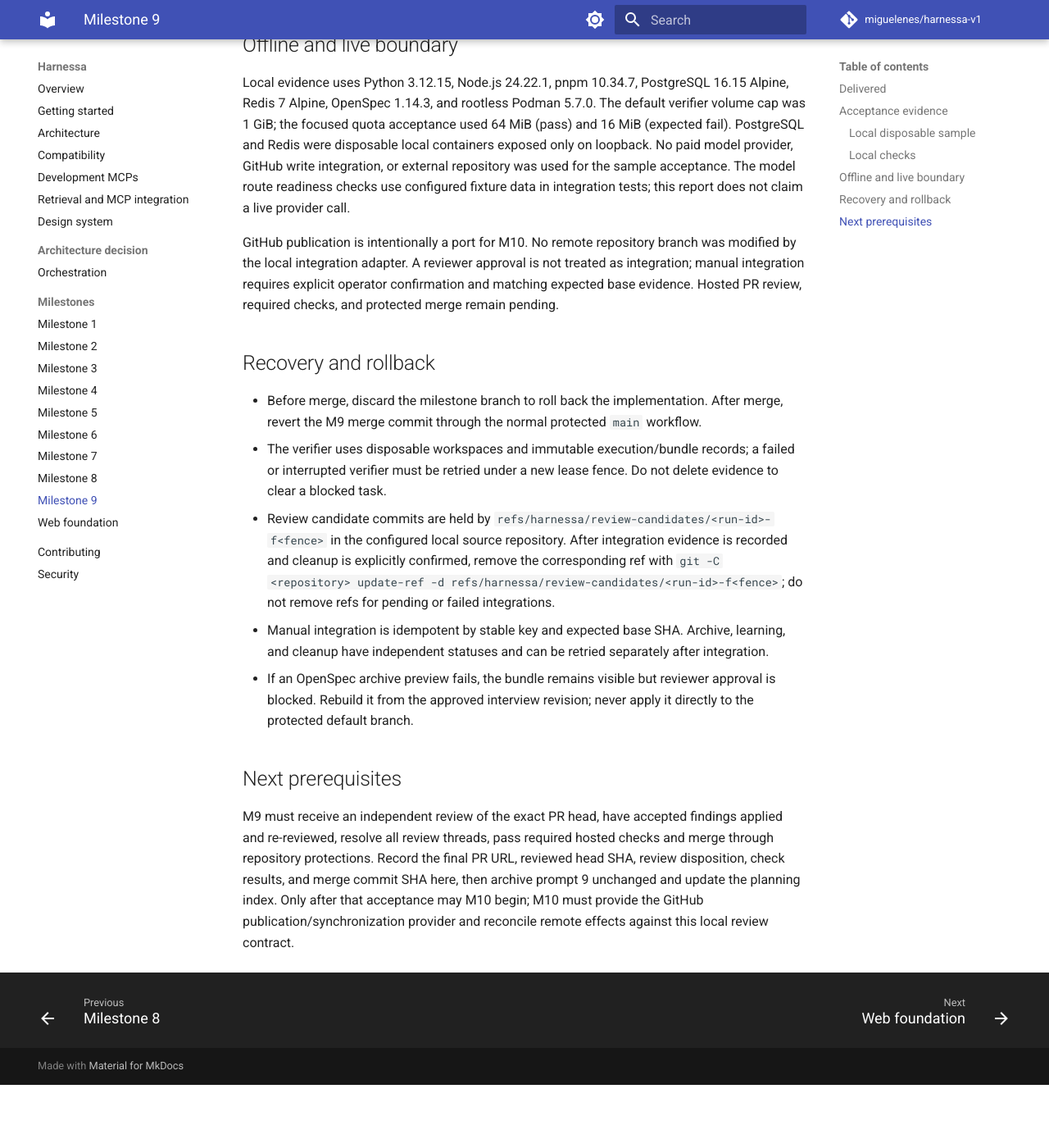
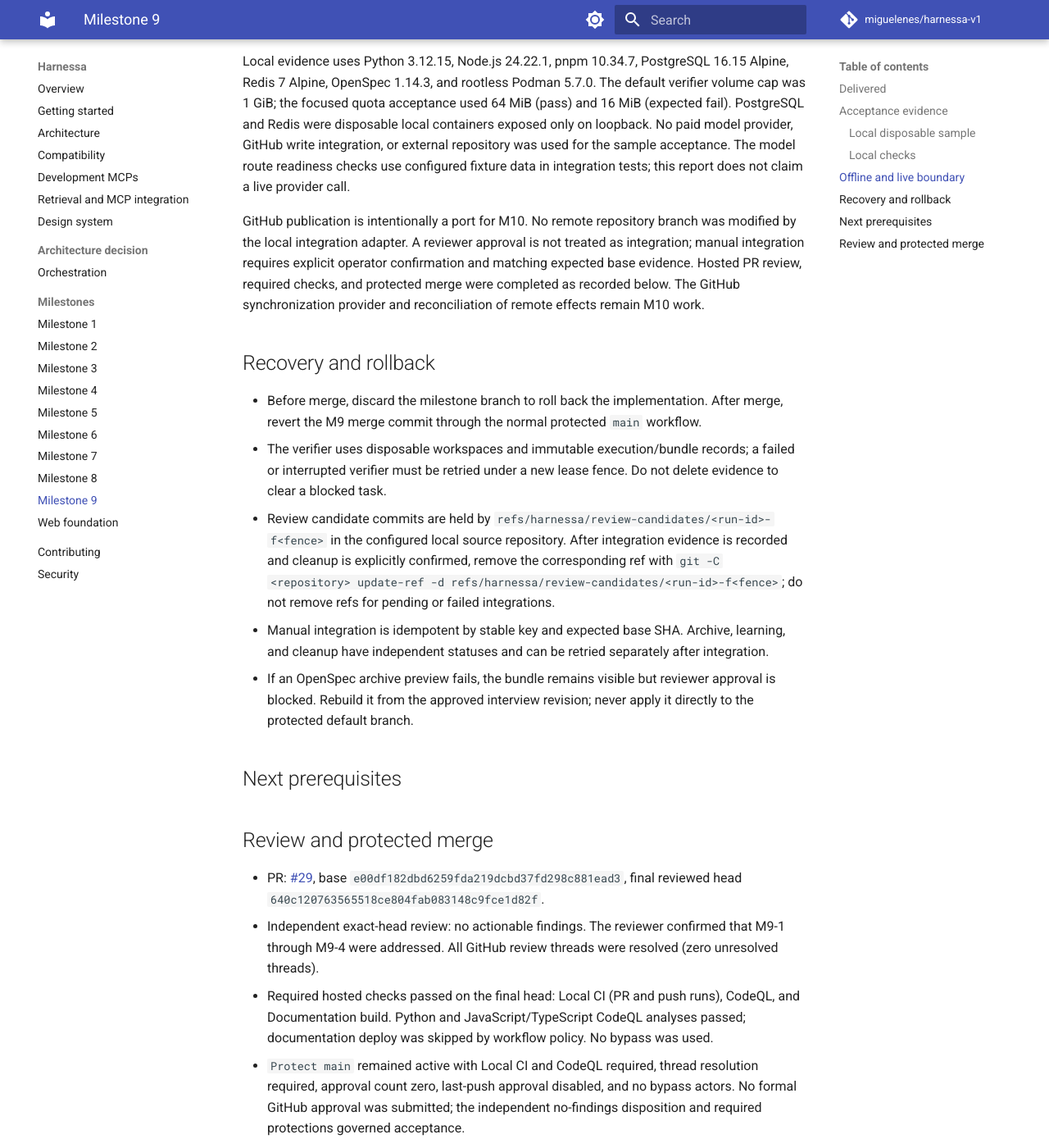
Before and after one commit to miguelenes/harnessa-v1, an MkDocs documentation site: the page built from docs/milestones/09.md, in a window 1280 px wide and 1400 px high, scrolled down 3429 px. Shown: the whole window at 82% size. Built offline with MkDocs 1.6.1 and Material for MkDocs 9.7.7, drawn with Linux system fonts in a browser that asks for light colours; comment, search, counter and statistics services are not loaded; before the commit the page ends 4752 px from its top, so only the background shows below that; some of the changed text lies outside the part shown.

Commit message:
docs: archive completed milestone 9 prompt (#30)

```diff
--- a/docs/milestones/09.md
+++ b/docs/milestones/09.md
@@ -1,6 +1,6 @@
 # Milestone 9: Implementation, verification, and review
 
-**Status: implementation fixes are complete; fresh independent review, hosted checks, and protected merge are pending.** Prompt 9 remains active and M10 has not started. The work is on `codex/milestone-9-verification-review`, based on `origin/main` at `e00df182dbd6259fda219dcbd37fd298c881ead3`. M8 remains complete and merged; this run does not modify its report or archived prompt. This report will be refreshed with the exact PR head, reviewer disposition, hosted checks, and merge SHA after the required review and merge lifecycle completes.
+**Status: COMPLETE and merged.** PR #29 delivered M9 from base `e00df182dbd6259fda219dcbd37fd298c881ead3`; reviewed head `640c120763565518ce804fab083148c9fce1d82f` merged to `main` as `7b24b7c0e388811dc9d2df28481112e2f25cbdb0` on 2026-10-23. Prompt 9 is archived only after this acceptance evidence. M8 remains complete and unchanged. M10 can begin from the refreshed `main` after this report/index archive update is merged.
 
 ## Delivered
 
@@ -44,7 +44,7 @@
 
 Local evidence uses Python 3.12.15, Node.js 24.22.1, pnpm 10.34.7, PostgreSQL 16.15 Alpine, Redis 7 Alpine, OpenSpec 1.14.3, and rootless Podman 5.7.0. The default verifier volume cap was 1 GiB; the focused quota acceptance used 64 MiB (pass) and 16 MiB (expected fail). PostgreSQL and Redis were disposable local containers exposed only on loopback. No paid model provider, GitHub write integration, or external repository was used for the sample acceptance. The model route readiness checks use configured fixture data in integration tests; this report does not claim a live provider call.
 
-GitHub publication is intentionally a port for M10. No remote repository branch was modified by the local integration adapter. A reviewer approval is not treated as integration; manual integration requires explicit operator confirmation and matching expected base evidence. Hosted PR review, required checks, and protected merge remain pending.
+GitHub publication is intentionally a port for M10. No remote repository branch was modified by the local integration adapter. A reviewer approval is not treated as integration; manual integration requires explicit operator confirmation and matching expected base evidence. Hosted PR review, required checks, and protected merge were completed as recorded below. The GitHub synchronization provider and reconciliation of remote effects remain M10 work.
 
 ## Recovery and rollback
 
@@ -56,4 +56,12 @@
 
 ## Next prerequisites
 
-M9 must receive an independent review of the exact PR head, have accepted findings applied and re-reviewed, resolve all review threads, pass required hosted checks and merge through repository protections. Record the final PR URL, reviewed head SHA, review disposition, check results, and merge commit SHA here, then archive prompt 9 unchanged and update the planning index. Only after that acceptance may M10 begin; M10 must provide the GitHub publication/synchronization provider and reconcile remote effects against this local review contract.
+## Review and protected merge
+
+- PR: [#29](https://github.com/miguelenes/harnessa-v1/pull/29), base `e00df182dbd6259fda219dcbd37fd298c881ead3`, final reviewed head `640c120763565518ce804fab083148c9fce1d82f`.
+- Independent exact-head review: no actionable findings. The reviewer confirmed that M9-1 through M9-4 were addressed. All GitHub review threads were resolved (zero unresolved threads).
+- Required hosted checks passed on the final head: Local CI (PR and push runs), CodeQL, and Documentation build. Python and JavaScript/TypeScript CodeQL analyses passed; documentation deploy was skipped by workflow policy. No bypass was used.
+- `Protect main` remained active with Local CI and CodeQL required, thread resolution required, approval count zero, last-push approval disabled, and no bypass actors. No formal GitHub approval was submitted; the independent no-findings disposition and required protections governed acceptance.
+- PR #29 was squash-merged through repository protection at `7b24b7c0e388811dc9d2df28481112e2f25cbdb0` on 2026-10-23T06:32:11Z. Refreshed `origin/main` equals the merge commit.
+
+M10 remains the next milestone. Its active prompt requires an authorized GitHub synchronization provider and reconciliation of remote effects against this local review contract. Begin it only from refreshed `main` after this archival/index update is merged.
```
Also changed, not shown: planning/README.md (+2 -2 lines), planning/archive/completed/09-verification-review.md (renamed from planning/prompts/09-verification-review.md).
